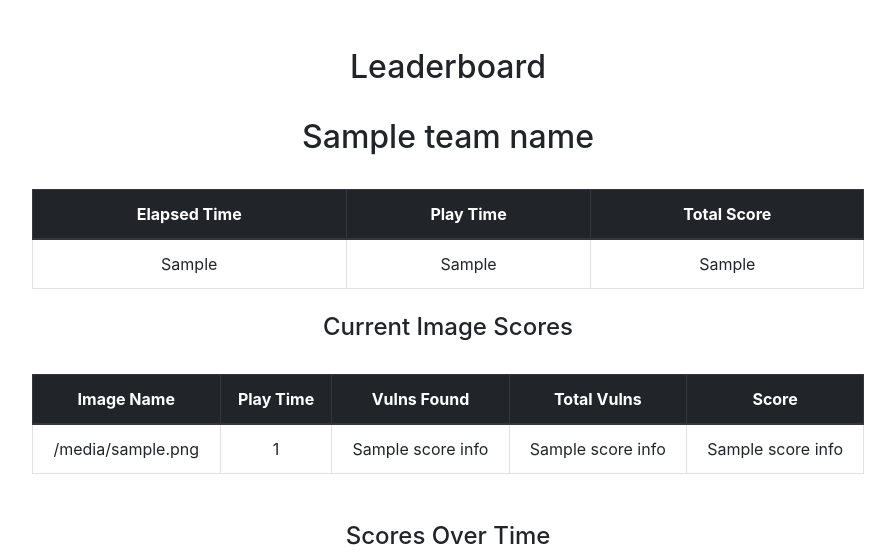
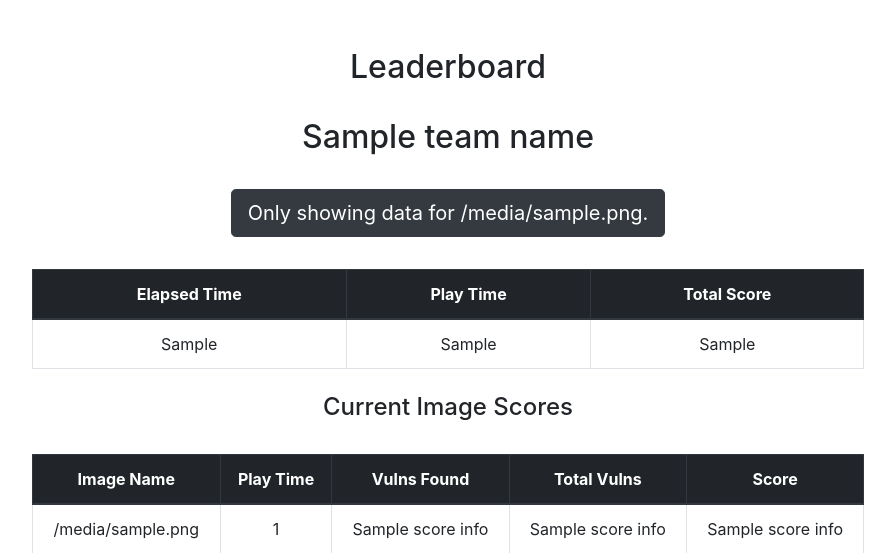
Before and after one commit to elysium-suite/minos, a Flask app: template engine/templates/scores_css_details.html in a window 1280 px wide. Shown: the part 56-609 px from the top of the page, without its empty margins (192-1087 px from the left). Run offline with Flask 2, Linux system fonts and the light colour scheme; the template is opened without the code that fills it: most values are stand-ins (such as "Sample title", 1, 10 or a date in 2020); parts of the project's set-up code (start-up, migrations or seed data) failed here and were passed over; some libraries are stand-ins or nearby versions.

Commit message:
Add more in-depth image filtering

```diff
--- a/engine/server.py
+++ b/engine/server.py
@@ -194,56 +194,6 @@ def css():
     else:
         event = None
 
-    # Details view for CSS
-    if "team" in request.args:
-        teams = db.get_css_teams(em.remote)
-        team = request.args["team"]
-        team_name = team
-        if not team in teams:
-            team = db.remove_alias(team, em.remote)
-        if team in teams:
-            if team not in team_data or (team in team_data and (datetime.now() - team_data[team]["refresh_time"]) > refresh_threshold):
-                print("[INFO] Refreshing data for team", team)
-                labels, image_data, scores = db.get_css_score(team, em.remote)
-                total_score = 0
-                for image in image_data.values():
-                    total_score += image[3]
-
-                team_info = (db.get_css_elapsed_time(team), \
-                             db.get_css_play_time(team), \
-                             total_score)
-
-                # Wonderful caching
-                team_data[team] = {}
-                team_data[team]["labels"] = labels
-                team_data[team]["image_data"] = image_data
-                team_data[team]["scores"] = scores
-                team_data[team]["refresh_time"] = datetime.now()
-                team_data[team]["elapsed_time"] = team_info[0]
-                team_data[team]["play_time"] = team_info[1]
-                team_data[team]["total_score"] = team_info[2]
-
-            else:
-
-                labels = team_data[team]["labels"]
-                image_data = team_data[team]["image_data"]
-                scores = team_data[team]["scores"]
-                team_info = (team_data[team]["elapsed_time"], \
-                             team_data[team]["play_time"],
-                             team_data[team]["total_score"])
-
-            colors = {}
-            color_settings = db.get_css_colors()
-            if color_settings is not None:
-                for index, image in enumerate(image_data):
-                    colors[image] = color_settings[index]
-            else:
-                for index, image in enumerate(image_data):
-                    colors[image] = 'rgb(255, 255, 255)'
-            return render_template("scores_css_details.html", labels=labels, team_name=team_name, team_info=team_info, image_data=image_data, scores=scores, css_mode=css_mode, colors=colors)
-        else:
-            print("[ERROR] Invalid team specified:", request.args["team"])
-
     # If filter by image:
     images = db.get_css_images(em.remote)
     image = None
@@ -252,9 +202,76 @@ def css():
         if image not in images:
             print("[ERROR] Invalid image specified:", image)
             image = None
+
+    colors = {}
+    color_settings = db.get_css_colors()
+    image_list = db.get_css_images(em.remote)
+    if color_settings is not None:
+        for index, image_item in enumerate(image_list):
+            colors[image_item] = color_settings[index]
+    else:
+        for index, image_item in enumerate(image_list):
+            colors[image_item] = 'rgb(255, 255, 255)'
+
+    # Details view for CSS
+    if "team" in request.args:
+        teams = db.get_css_teams(em.remote)
+        team = request.args["team"]
+        team_name = team
+        if not team in teams:
+            try:
+                team = db.remove_alias(team, em.remote)
+            except:
+                # Invalid team
+                team = None
+        if team in teams:
+            if image:
+                print("[INFO] Fetching image-specific data for", team, "image", image)
+                labels, image_data, scores = db.get_css_score(team, em.remote, image=image)
+                total_score = 0
+                for image_item in image_data.values():
+                    total_score += image_item[3]
+                team_info = (db.get_css_elapsed_time(team), \
+                             db.get_css_play_time(team), \
+                             total_score)
+            else:
+                if team not in team_data or (team in team_data and (datetime.now() - team_data[team]["refresh_time"]) > refresh_threshold):
+                    print("[INFO] Refreshing data for team", team)
+                    labels, image_data, scores = db.get_css_score(team, em.remote)
+                    total_score = 0
+                    for image_item in image_data.values():
+                        total_score += image_item[3]
+
+                    team_info = (db.get_css_elapsed_time(team), \
+                                 db.get_css_play_time(team), \
+                                 total_score)
+
+                    # Wonderful caching
+                    team_data[team] = {}
+                    team_data[team]["labels"] = labels
+                    team_data[team]["image_data"] = image_data
+                    team_data[team]["scores"] = scores
+                    team_data[team]["refresh_time"] = datetime.now()
+                    team_data[team]["elapsed_time"] = team_info[0]
+                    team_data[team]["play_time"] = team_info[1]
+                    team_data[team]["total_score"] = team_info[2]
+
+                else:
+
+                    labels = team_data[team]["labels"]
+                    image_data = team_data[team]["image_data"]
+                    scores = team_data[team]["scores"]
+                    team_info = (team_data[team]["elapsed_time"], \
+                                 team_data[team]["play_time"],
+                                 team_data[team]["total_score"])
+
+            return render_template("scores_css_details.html", labels=labels, team_name=team_name, team_info=team_info, image_data=image_data, scores=scores, css_mode=css_mode, colors=colors, image=image)
         else:
-            print("[INFO] Fetching CSS scoreboard for image", image)
-            team_scores = db.get_css_scores(em.remote, image=image)
+            print("[ERROR] Invalid team specified:", request.args["team"])
+
+    if image:
+        print("[INFO] Fetching CSS scoreboard for image", image)
+        team_scores = db.get_css_scores(em.remote, image=image)
 
     # Main scoreboard view
     if not image:
--- a/engine/templates/scores_css_details.html
+++ b/engine/templates/scores_css_details.html
@@ -10,8 +10,18 @@
 
 {% block content %}
 
+<style>
+    button a {
+        display: block;
+        text-decoration: none;
+        color: white;
+    }
+
+    button a:hover {
+        color: white;
+        text-decoration: none;
+    }
 {% if css_mode %}
-    <style>
     body {
         background-color: #212529;
     }
@@ -29,9 +39,7 @@
         margin: auto;
         text-align: center;
     }
-    </style>
 {% else %}
-    <style>
     h2, h4, h6 {
         text-align: center;
     }
@@ -43,12 +51,21 @@
     td {
         cursor: pointer;
     }
-    </style>
 {% endif %}
+</style>
 <br/>
-
     <h2>Leaderboard</h2><br>
     <h2>{{ team_name }}</h2><br>
+    {% if image %}
+    <h4>
+    <button class="btn btn-lg btn-dark">
+        <a href="/scores/css?team={{ team_name }}">
+            Only showing data for {{ image }}.
+        </a>
+    </button>
+    </h4>
+    <br>
+    {% endif %}
 
     <!-- Team info -->
     {% if css_mode %}
```
Also changed, not shown: engine/db.py (+8 -4 lines), engine/templates/scores_css.html (+10 -5 lines).
